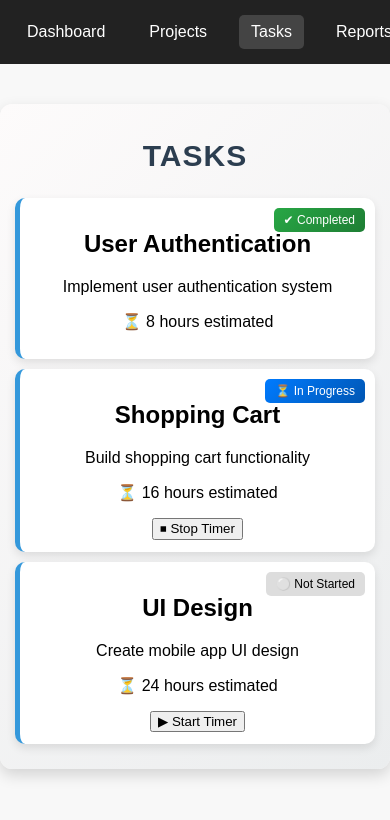
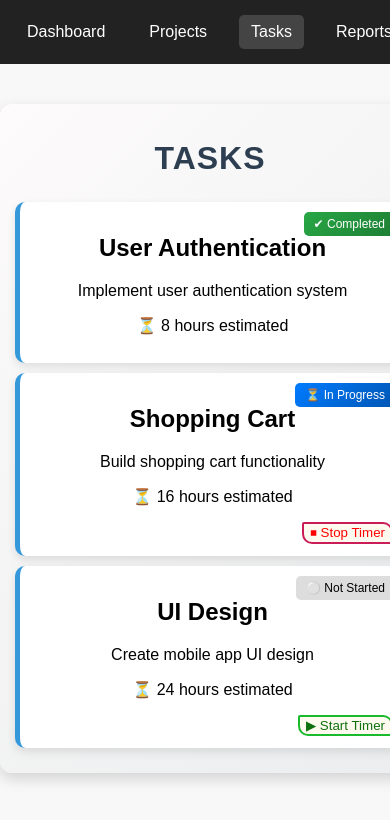
Before and after one commit to 63Manthannpatel2003/8th-Sem-Project-Time-Tracker, a React (Vite) app in the folder Time tracker frontend/: page /admin/tasks in a window 390 px wide. Shown: the top 820 px of the page. Built offline with nearby package versions, Linux system fonts and the light colour scheme.

Commit message:
Time Tracker

```diff
--- a/Time tracker frontend/src/css/tasks.css
+++ b/Time tracker frontend/src/css/tasks.css
@@ -1,6 +1,7 @@
 /* General Styles */
 .tasks-container {
-    max-width: 900px;
+    width: 100%; /* Make container full width */
+    max-width: 1200px; /* Limit max width for large screens */
     margin: 40px auto;
     padding: 20px;
     background: linear-gradient(135deg, #fdfbfb, #ebedee);
@@ -10,8 +11,9 @@
     text-align: center;
 }
 
+/* Title Styling */
 .tasks-container h1 {
-    font-size: 30px;
+    font-size: 32px;
     font-weight: 700;
     margin-bottom: 25px;
     color: #2c3e50;
@@ -47,7 +49,7 @@
 
 /* Task Title */
 .task-title {
-    font-size: 20px;
+    font-size: 22px;
     font-weight: 700;
     color: #34495e;
 }
@@ -98,14 +100,16 @@
     color: black;
 }
 
-/* Timer Buttons */
+/* Timer Buttons - Move to Left */
 .timer-controls {
     display: flex;
     align-items: center;
-    justify-content: space-between;
+    justify-content: flex-start; /* Aligns items to the left */
+    width: 100%;
     margin-top: 15px;
 }
 
+/* Ensure Buttons are Stacked Correctly */
 .start-btn,
 .stop-btn {
     border: none;
@@ -116,11 +120,15 @@
     font-weight: bold;
     transition: all 0.3s ease-in-out;
     text-transform: uppercase;
+    text-align: left; /* Align text inside button */
+    display: inline-block;
 }
 
+/* Start Button */
 .start-btn {
     background: linear-gradient(135deg, #28a745, #1e7e34);
     color: white;
+    margin-left: 0px; /* Align left */
 }
 
 .start-btn:hover {
@@ -128,9 +136,11 @@
     transform: scale(1.05);
 }
 
+/* Stop Button */
 .stop-btn {
     background: linear-gradient(135deg, #dc3545, #a71d2a);
     color: white;
+    margin-left: 0px; /* Align left */
 }
 
 .stop-btn:hover {
@@ -151,10 +161,30 @@
     border-left-color: #ffc107;
 }
 
+.stop-timer{
+    color: red;
+    border: 2px solid #ca1d58;
+    border-radius: 2px 10px;
+    font-family: 'Poppins', sans-serif;
+    background-color: floralwhite;
+}
+
+.task-actions{
+    justify-content: end;
+    display: flex;
+}
+
+.start-timer{
+    color: #0d710d;
+    border: 2px solid #1aba2d;
+    border-radius: 2px 10px;
+    font-family: 'Poppins', sans-serif;
+    background-color: floralwhite;
+}
 /* Responsive Design */
 @media (max-width: 768px) {
     .tasks-container {
-        max-width: 95%;
+        max-width: 100%;
         padding: 15px;
     }
 
```
